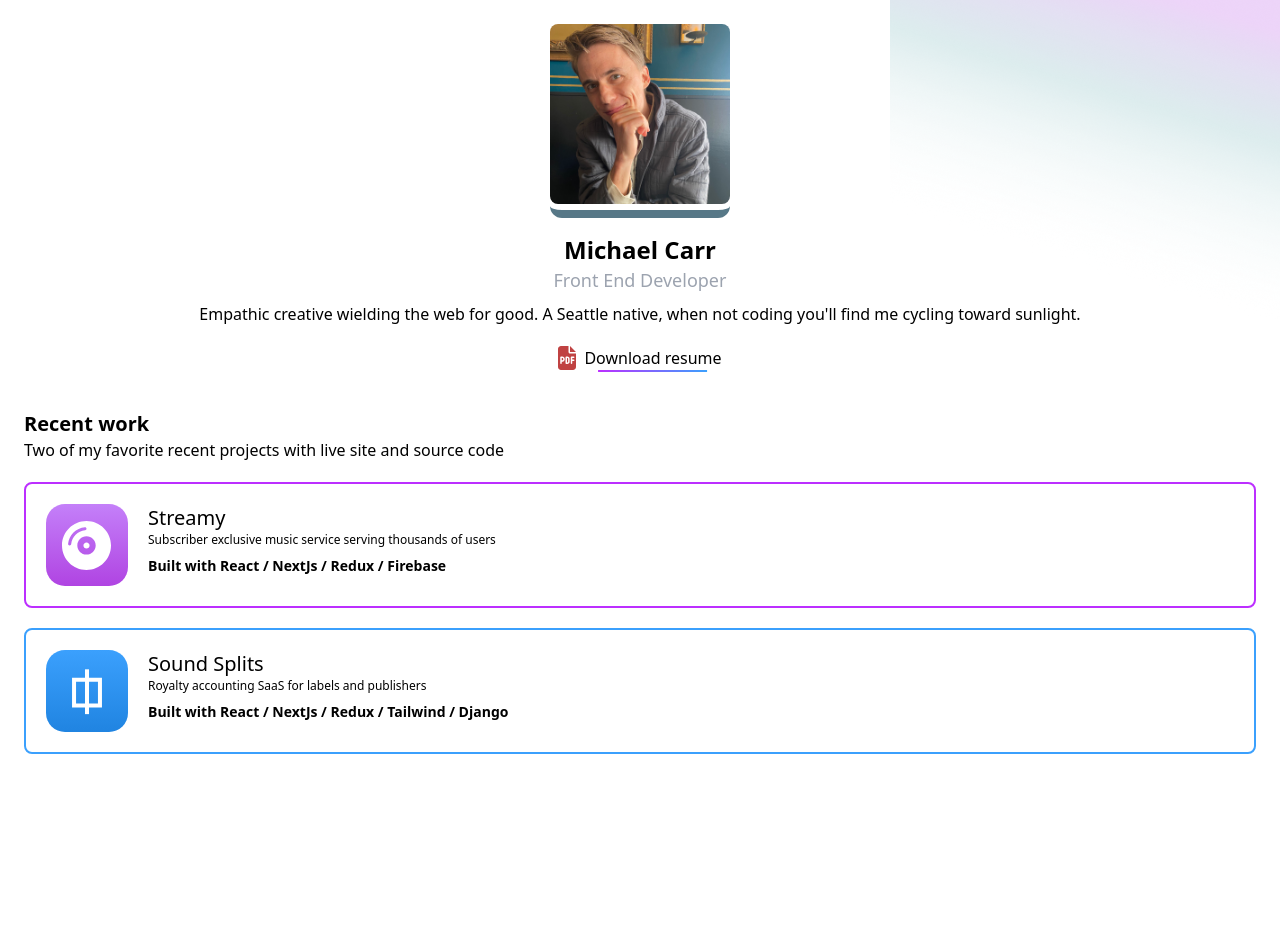
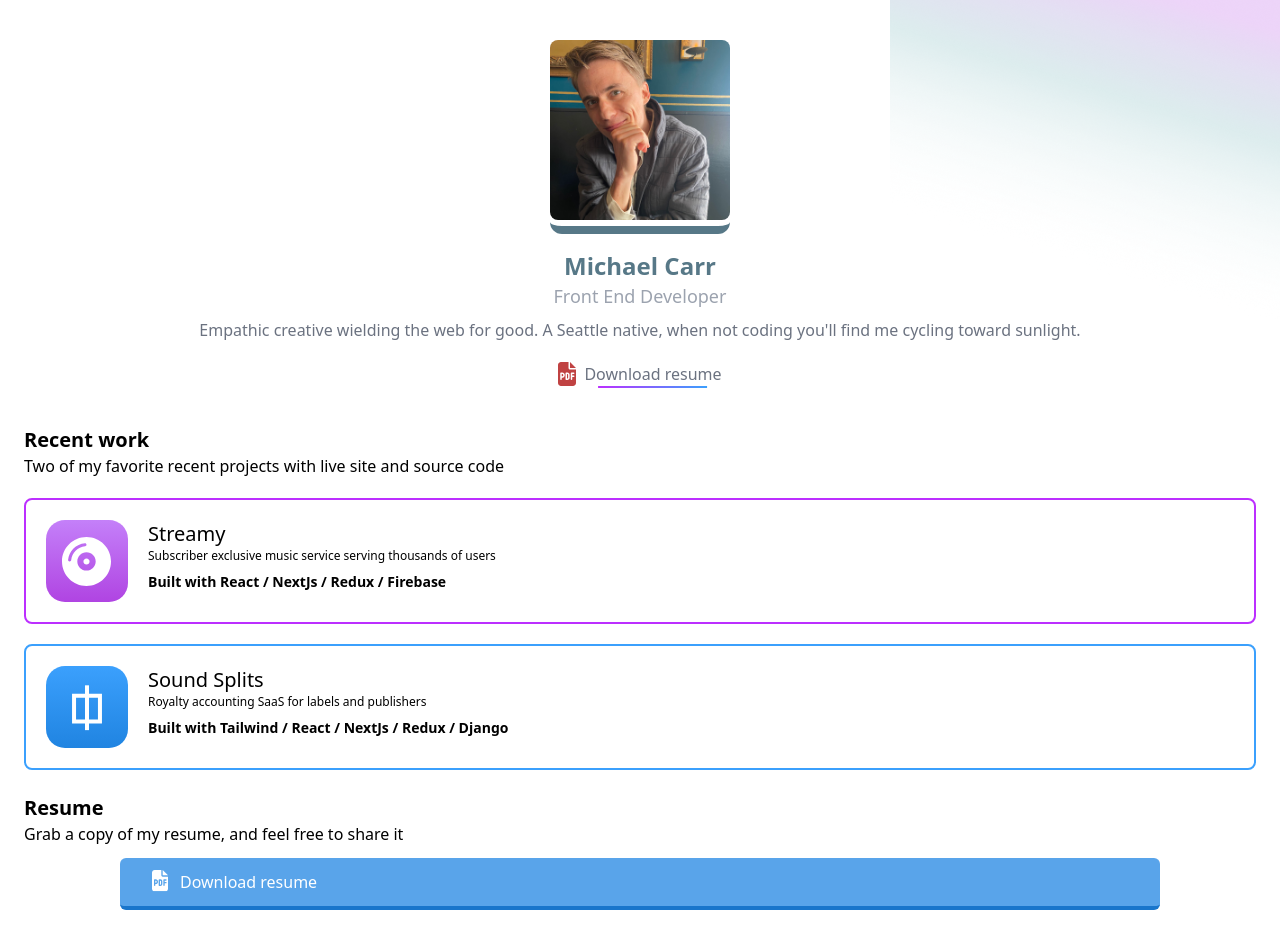
Before and after one commit to xyeres/portfolio, a Next.js app: page / in a window 1280 px wide. Before the commit the page ends 800 px from the top, so only its background shows below. Built offline with nearby package versions, Linux system fonts and the light colour scheme.

Commit message:
Add resume dl btn

```diff
--- a/pages/index.js
+++ b/pages/index.js
@@ -2,8 +2,8 @@ import Image from "next/image";
 import Link from "next/link";
 export default function Home() {
   return (
-      <div className="m-6">
-        <header className="flex flex-col items-center">
+    <div className="m-6 mt-10">
+      <header className="text-gray-500 flex flex-col items-center">
         <div className="rounded-xl border-solid border-b-8 border-b-teal-primary">
           <Image
             alt="Michael Carr"
@@ -13,23 +13,23 @@ export default function Home() {
             className="rounded-lg"
           />
         </div>
-          <h1 className="text-2xl font-black mt-4">Michael Carr</h1>
+        <h1 className="text-teal-primary text-2xl font-black mt-4">Michael Carr</h1>
         <h2 className="text-gray-400 text-lg">Front End Developer</h2>
         <p className="text-center mt-2">
           Empathic creative wielding the web for good. A Seattle native, when not coding you&apos;ll find me cycling toward sunlight.
         </p>
         <div className="flex flex-row gap-2 mt-5">
           <svg width="18" height="24" viewBox="0 0 18 24" fill="none" xmlns="http://www.w3.org/2000/svg">
-            <path d="M4.125 14.25H3.75V12H4.125C4.74844 12 5.25 12.5016 5.25 13.125C5.25 13.7484 4.74844 14.25 4.125 14.25ZM9 12H9.375C9.7875 12 10.125 12.3375 10.125 12.75V15.75C10.125 16.1625 9.7875 16.5 9.375 16.5H9V12ZM10.5 0V6C10.5 6.82969 11.1703 7.5 12 7.5H18V21C18 22.6547 16.6547 24 15 24H3C1.34297 24 0 22.6547 0 21V3C0 1.34297 1.34297 0 3 0H10.5ZM3 10.5C2.58562 10.5 2.25 10.8375 2.25 11.25V17.25C2.25 17.6625 2.58562 18 3 18C3.41438 18 3.75 17.6625 3.75 17.25V15.75H4.125C5.57344 15.75 6.75 14.5734 6.75 13.125C6.75 11.6766 5.57344 10.5 4.125 10.5H3ZM7.5 17.25C7.5 17.6625 7.8375 18 8.25 18H9.375C10.6172 18 11.625 16.9922 11.625 15.75V12.75C11.625 11.5078 10.6172 10.5 9.375 10.5H8.25C7.8375 10.5 7.5 10.8375 7.5 11.25V17.25ZM13.5 10.5C13.0875 10.5 12.75 10.8375 12.75 11.25V17.25C12.75 17.6625 13.0875 18 13.5 18C13.9125 18 14.25 17.6625 14.25 17.25V15H15.75C16.1625 15 16.5 14.6625 16.5 14.25C16.5 13.8375 16.1625 13.5 15.75 13.5H14.25V12H15.75C16.1625 12 16.5 11.6625 16.5 11.25C16.5 10.8375 16.1625 10.5 15.75 10.5H13.5ZM12 0L18 6H12V0Z" fill="#C04242"/>
+            <path d="M4.125 14.25H3.75V12H4.125C4.74844 12 5.25 12.5016 5.25 13.125C5.25 13.7484 4.74844 14.25 4.125 14.25ZM9 12H9.375C9.7875 12 10.125 12.3375 10.125 12.75V15.75C10.125 16.1625 9.7875 16.5 9.375 16.5H9V12ZM10.5 0V6C10.5 6.82969 11.1703 7.5 12 7.5H18V21C18 22.6547 16.6547 24 15 24H3C1.34297 24 0 22.6547 0 21V3C0 1.34297 1.34297 0 3 0H10.5ZM3 10.5C2.58562 10.5 2.25 10.8375 2.25 11.25V17.25C2.25 17.6625 2.58562 18 3 18C3.41438 18 3.75 17.6625 3.75 17.25V15.75H4.125C5.57344 15.75 6.75 14.5734 6.75 13.125C6.75 11.6766 5.57344 10.5 4.125 10.5H3ZM7.5 17.25C7.5 17.6625 7.8375 18 8.25 18H9.375C10.6172 18 11.625 16.9922 11.625 15.75V12.75C11.625 11.5078 10.6172 10.5 9.375 10.5H8.25C7.8375 10.5 7.5 10.8375 7.5 11.25V17.25ZM13.5 10.5C13.0875 10.5 12.75 10.8375 12.75 11.25V17.25C12.75 17.6625 13.0875 18 13.5 18C13.9125 18 14.25 17.6625 14.25 17.25V15H15.75C16.1625 15 16.5 14.6625 16.5 14.25C16.5 13.8375 16.1625 13.5 15.75 13.5H14.25V12H15.75C16.1625 12 16.5 11.6625 16.5 11.25C16.5 10.8375 16.1625 10.5 15.75 10.5H13.5ZM12 0L18 6H12V0Z" fill="#C04242" />
           </svg>
-            <p>
+          <p className="flex flex-col items-center">
             <Link href="/resume.pdf"><a>Download resume</a></Link>
             <svg width="100%" height="4" viewBox="0 0 109 4" fill="none" xmlns="http://www.w3.org/2000/svg">
-                <rect x="109" y="2" width="109" height="1.99999" transform="rotate(-180 109 2)" fill="url(#paint0_linear_2_130)"/>
+              <rect x="109" y="2" width="109" height="1.99999" transform="rotate(-180 109 2)" fill="url(#paint0_linear_2_130)" />
               <defs>
                 <linearGradient id="paint0_linear_2_130" x1="109" y1="2" x2="218" y2="1.99998" gradientUnits="userSpaceOnUse">
-                <stop stopColor="#3BA0FD"/>
-                <stop offset="1" stopColor="#BC2FFF"/>
+                  <stop stopColor="#3BA0FD" />
+                  <stop offset="1" stopColor="#BC2FFF" />
                 </linearGradient>
               </defs>
             </svg>
@@ -44,12 +44,12 @@ export default function Home() {
           <div className="card border-purple-primary mt-5 flex flex-row gap-5">
             <div className="self-center">
               <svg width="82" height="82" viewBox="0 0 82 82" fill="none" xmlns="http://www.w3.org/2000/svg">
-                <rect width="82" height="82" rx="19" fill="url(#paint0_linear_0_1)"/>
-                <path d="M40.5 17C26.9676 17 16 27.9676 16 41.5C16 55.0324 26.9676 66 40.5 66C54.0324 66 65 55.0324 65 41.5C65 27.9676 54.0324 17 40.5 17ZM23.7252 41.5H23.6208C22.752 41.5 22.0513 40.7333 22.1317 39.8405C22.9251 30.9727 30.0205 23.8964 38.9018 23.1307C39.7631 23.0561 40.5 23.771 40.5 24.6649C40.5 25.464 39.9052 26.1272 39.1343 26.1952C31.7623 26.8479 25.867 32.724 25.2019 40.1027C25.1301 40.8875 24.4956 41.5 23.7252 41.5ZM40.5 50.6014C35.4258 50.6014 31.3125 46.4861 31.3125 41.5C31.3125 36.5139 35.4258 32.3125 40.5 32.3125C45.5742 32.3125 49.6875 36.4277 49.6875 41.5C49.6875 46.5723 45.5723 50.6014 40.5 50.6014ZM40.5 38.4375C38.8061 38.4375 37.4375 39.7965 37.4375 41.5C37.4375 43.2035 38.8061 44.5625 40.5 44.5625C42.1939 44.5625 43.5625 43.1987 43.5625 41.5C43.5625 39.8013 42.1939 38.4375 40.5 38.4375Z" fill="white"/>
+                <rect width="82" height="82" rx="19" fill="url(#paint0_linear_0_1)" />
+                <path d="M40.5 17C26.9676 17 16 27.9676 16 41.5C16 55.0324 26.9676 66 40.5 66C54.0324 66 65 55.0324 65 41.5C65 27.9676 54.0324 17 40.5 17ZM23.7252 41.5H23.6208C22.752 41.5 22.0513 40.7333 22.1317 39.8405C22.9251 30.9727 30.0205 23.8964 38.9018 23.1307C39.7631 23.0561 40.5 23.771 40.5 24.6649C40.5 25.464 39.9052 26.1272 39.1343 26.1952C31.7623 26.8479 25.867 32.724 25.2019 40.1027C25.1301 40.8875 24.4956 41.5 23.7252 41.5ZM40.5 50.6014C35.4258 50.6014 31.3125 46.4861 31.3125 41.5C31.3125 36.5139 35.4258 32.3125 40.5 32.3125C45.5742 32.3125 49.6875 36.4277 49.6875 41.5C49.6875 46.5723 45.5723 50.6014 40.5 50.6014ZM40.5 38.4375C38.8061 38.4375 37.4375 39.7965 37.4375 41.5C37.4375 43.2035 38.8061 44.5625 40.5 44.5625C42.1939 44.5625 43.5625 43.1987 43.5625 41.5C43.5625 39.8013 42.1939 38.4375 40.5 38.4375Z" fill="white" />
                 <defs>
                   <linearGradient id="paint0_linear_0_1" x1="41" y1="0" x2="41" y2="82" gradientUnits="userSpaceOnUse">
-                <stop stopColor="#C480F9"/>
-                <stop offset="1" stopColor="#B044E2"/>
+                    <stop stopColor="#C480F9" />
+                    <stop offset="1" stopColor="#B044E2" />
                   </linearGradient>
                 </defs>
               </svg>
@@ -66,13 +66,13 @@ export default function Home() {
           <div className="card border-blue-primary mt-5 flex flex-row gap-5">
             <div className="self-center">
               <svg width="82" height="82" viewBox="0 0 82 82" fill="none" xmlns="http://www.w3.org/2000/svg">
-                <rect width="82" height="82" rx="19" fill="url(#paint0_linear_0_2)"/>
-                <path d="M41 64.119V19.3155" stroke="white" strokeWidth="4"/>
-                <path d="M53.9524 29.6545H28.0476V55.5019H53.9524V29.6545Z" stroke="white" strokeWidth="4"/>
+                <rect width="82" height="82" rx="19" fill="url(#paint0_linear_0_2)" />
+                <path d="M41 64.119V19.3155" stroke="white" strokeWidth="4" />
+                <path d="M53.9524 29.6545H28.0476V55.5019H53.9524V29.6545Z" stroke="white" strokeWidth="4" />
                 <defs>
                   <linearGradient id="paint0_linear_0_2" x1="41" y1="0" x2="41" y2="82" gradientUnits="userSpaceOnUse">
-                <stop stopColor="#3BA0FD"/>
-                <stop offset="1" stopColor="#2084E1"/>
+                    <stop stopColor="#3BA0FD" />
+                    <stop offset="1" stopColor="#2084E1" />
                   </linearGradient>
                 </defs>
               </svg>
@@ -82,12 +82,28 @@ export default function Home() {
               <h3 className="text-xl">Sound Splits</h3>
               <p className="text-xs">Royalty accounting SaaS for labels and publishers</p>
               <p className="font-bold text-sm mt-2">
-              Built with React / NextJs / Redux / Tailwind / Django
+                Built with Tailwind / React / NextJs / Redux / Django
               </p>
             </div>
           </div>
+        </div>
+        <div className="flex flex-col mt-6">
+          <h2 className="font-black text-xl">Resume</h2>
+          <p>Grab a copy of my resume, and feel free to share it</p>
+          <button className="mx-24 mt-3 flex flex-row gap-3 hover:border-b-0 hover:mt-4 transition-all border-b-4 border-b-blue-shadow bg-blue-secondary hover:bg-blue-shadow rounded-md text-white py-3 px-8">
+            <svg width="16" height="22" viewBox="0 0 16 22" fill="none" xmlns="http://www.w3.org/2000/svg">
+              <g clipPath="url(#clip0_2_91)">
+                <path d="M3.66667 12.6667H3.33333V10.6667H3.66667C4.22083 10.6667 4.66667 11.1125 4.66667 11.6667C4.66667 12.2208 4.22083 12.6667 3.66667 12.6667ZM8 10.6667H8.33333C8.7 10.6667 9 10.9667 9 11.3333V14C9 14.3667 8.7 14.6667 8.33333 14.6667H8V10.6667ZM9.33333 0V5.33333C9.33333 6.07083 9.92917 6.66667 10.6667 6.66667H16V18.6667C16 20.1375 14.8042 21.3333 13.3333 21.3333H2.66667C1.19375 21.3333 0 20.1375 0 18.6667V2.66667C0 1.19375 1.19375 0 2.66667 0H9.33333ZM2.66667 9.33333C2.29833 9.33333 2 9.63333 2 10V15.3333C2 15.7 2.29833 16 2.66667 16C3.035 16 3.33333 15.7 3.33333 15.3333V14H3.66667C4.95417 14 6 12.9542 6 11.6667C6 10.3792 4.95417 9.33333 3.66667 9.33333H2.66667ZM6.66667 15.3333C6.66667 15.7 6.96667 16 7.33333 16H8.33333C9.4375 16 10.3333 15.1042 10.3333 14V11.3333C10.3333 10.2292 9.4375 9.33333 8.33333 9.33333H7.33333C6.96667 9.33333 6.66667 9.63333 6.66667 10V15.3333ZM12 9.33333C11.6333 9.33333 11.3333 9.63333 11.3333 10V15.3333C11.3333 15.7 11.6333 16 12 16C12.3667 16 12.6667 15.7 12.6667 15.3333V13.3333H14C14.3667 13.3333 14.6667 13.0333 14.6667 12.6667C14.6667 12.3 14.3667 12 14 12H12.6667V10.6667H14C14.3667 10.6667 14.6667 10.3667 14.6667 10C14.6667 9.63333 14.3667 9.33333 14 9.33333H12ZM10.6667 0L16 5.33333H10.6667V0Z" fill="white" />
+              </g>
+              <defs>
+                <clipPath id="clip0_2_91">
+                  <rect width="16" height="21.3333" fill="white" />
+                </clipPath>
+              </defs>
+            </svg>
 
-
+            Download resume
+          </button>
         </div>
       </main>
     </div>
--- a/tailwind.config.js
+++ b/tailwind.config.js
@@ -8,6 +8,8 @@ module.exports = {
       colors: {
         'teal-primary':'rgb(87,120,135)',
         'blue-primary': '#3BA0FD',
+        'blue-secondary': '#59A4EA',
+        'blue-shadow': '#1975CB',
         'purple-primary': '#BC2FFF',
       },
     },
```
Lines whose indentation alone changed are shown as unchanged.
